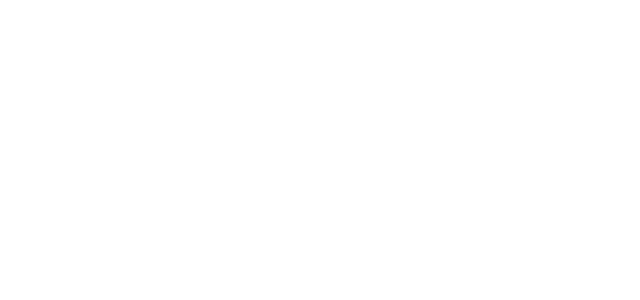
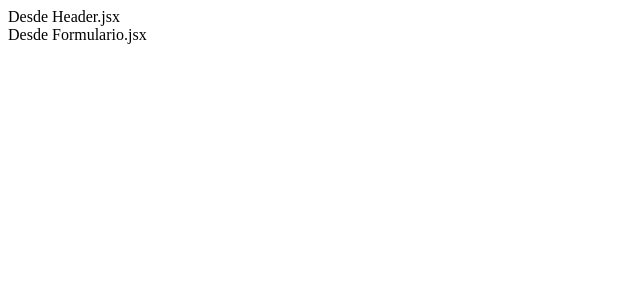
Before and after one commit to Nico235711/citas-react, a React (Vite) app: page / in a window 1280 px wide. Shown: the top 300 px of the page, without its empty margins (0-640 px from the left). Built offline with nearby package versions, Linux system fonts and the light colour scheme.

Commit message:
importando mis componentes de Header y Formulario

```diff
--- a/src/App.jsx
+++ b/src/App.jsx
@@ -1,7 +1,12 @@
+import Formulario from "./components/Formulario"
+import Header from "./components/Header"
+
 function App() {
 
   return (
     <>
+      <Header />
+      <Formulario />
     </>
   )
 }
```
